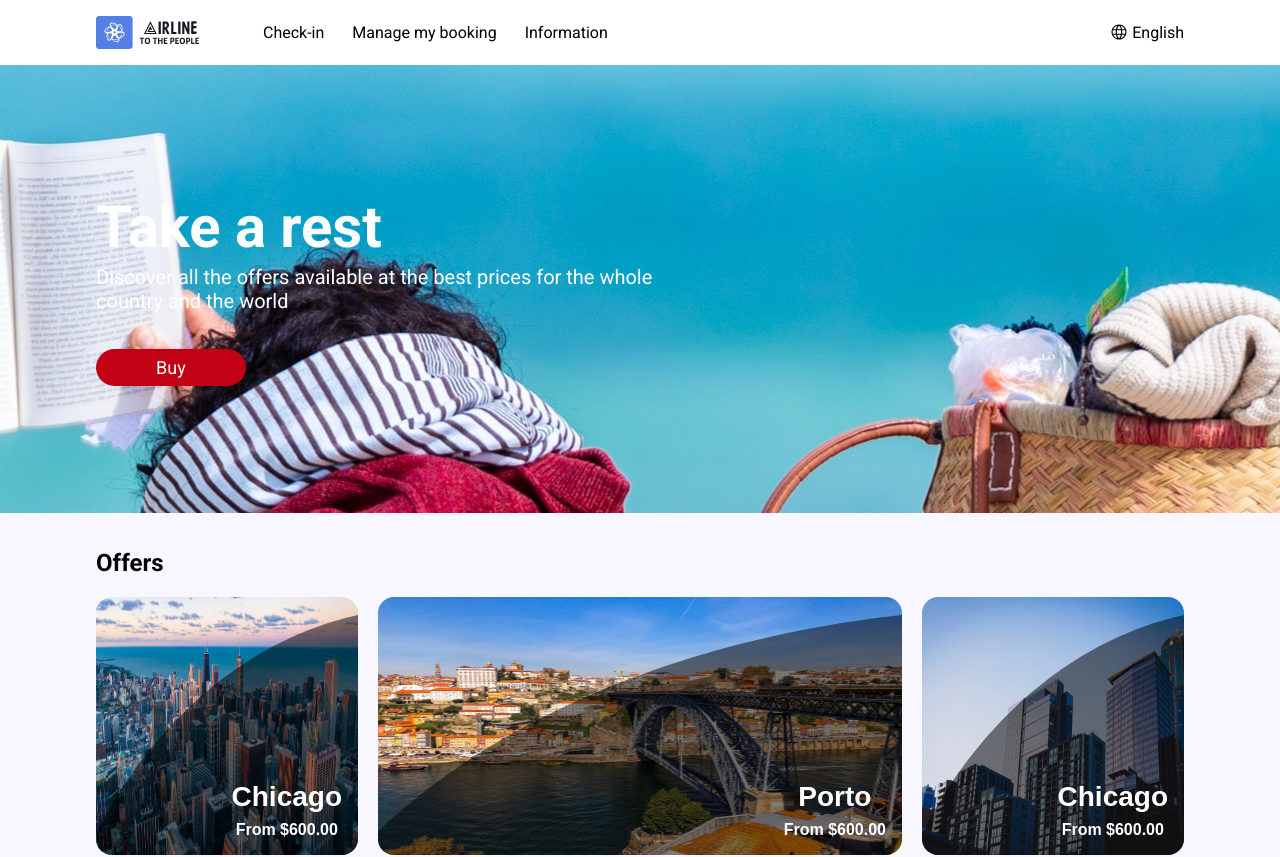
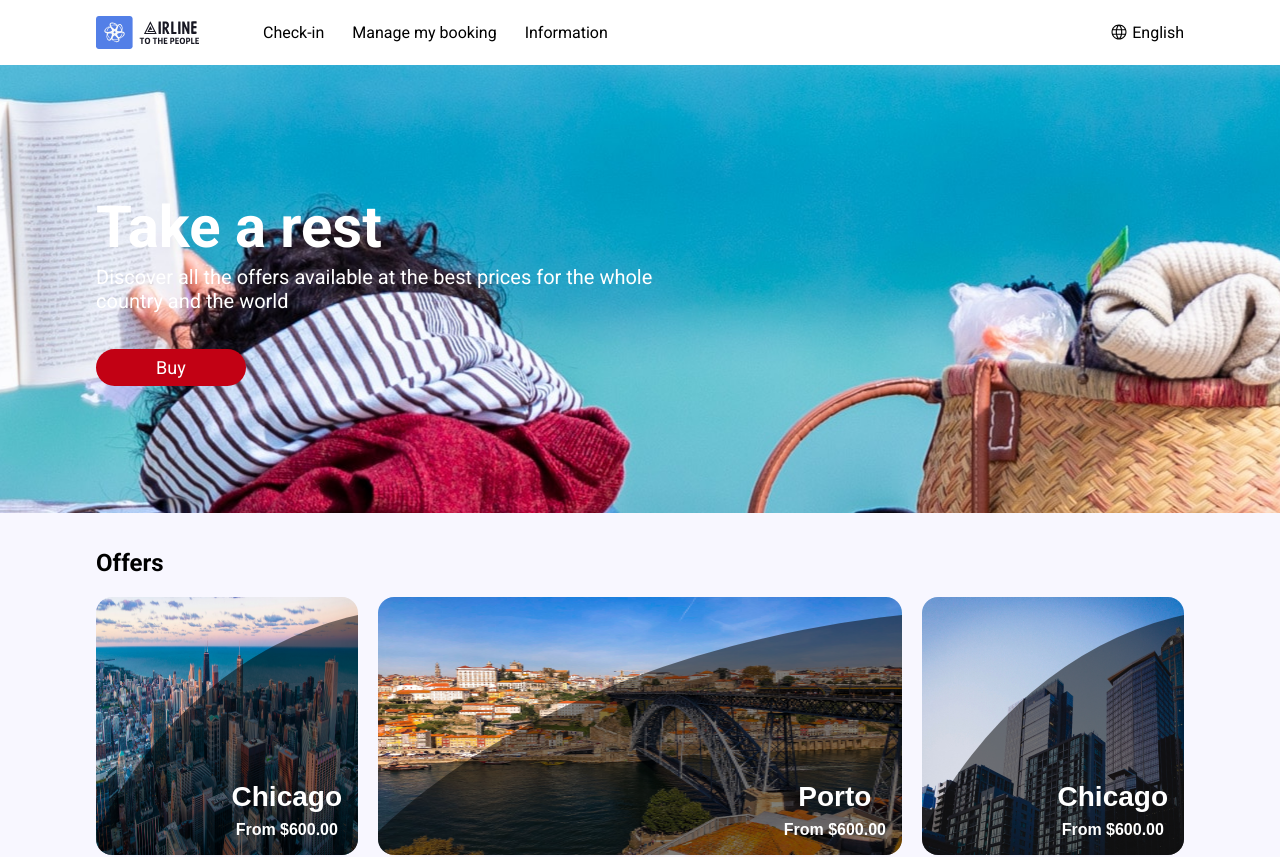
Before and after one commit to JeisonPC/Airline-to-the-people, an Angular app: page / in a window 1280 px wide. Shown: the top 857 px of the page. Built offline with nearby package versions, Linux system fonts and the light colour scheme.

Commit message:
FIX - banner image adjustments

```diff
--- a/src/app/pages/home/home.component.scss
+++ b/src/app/pages/home/home.component.scss
@@ -4,7 +4,7 @@
   background-image: url("/assets/img/img-banner.jpg");
   height: 448px;
   background-repeat: no-repeat;
-  background-position: 40% 34%;
+  background-position: 40% 44%;
   background-attachment: fixed;
   color: white;
   padding: 1rem;
@@ -100,7 +100,7 @@
   .banner {
     justify-content: flex-start;
     padding: 0 6rem;
-    background-position: 52% 44%;
+    background-position: 52% 46%;
 
     &__content {
       gap: 2.25rem;
```
